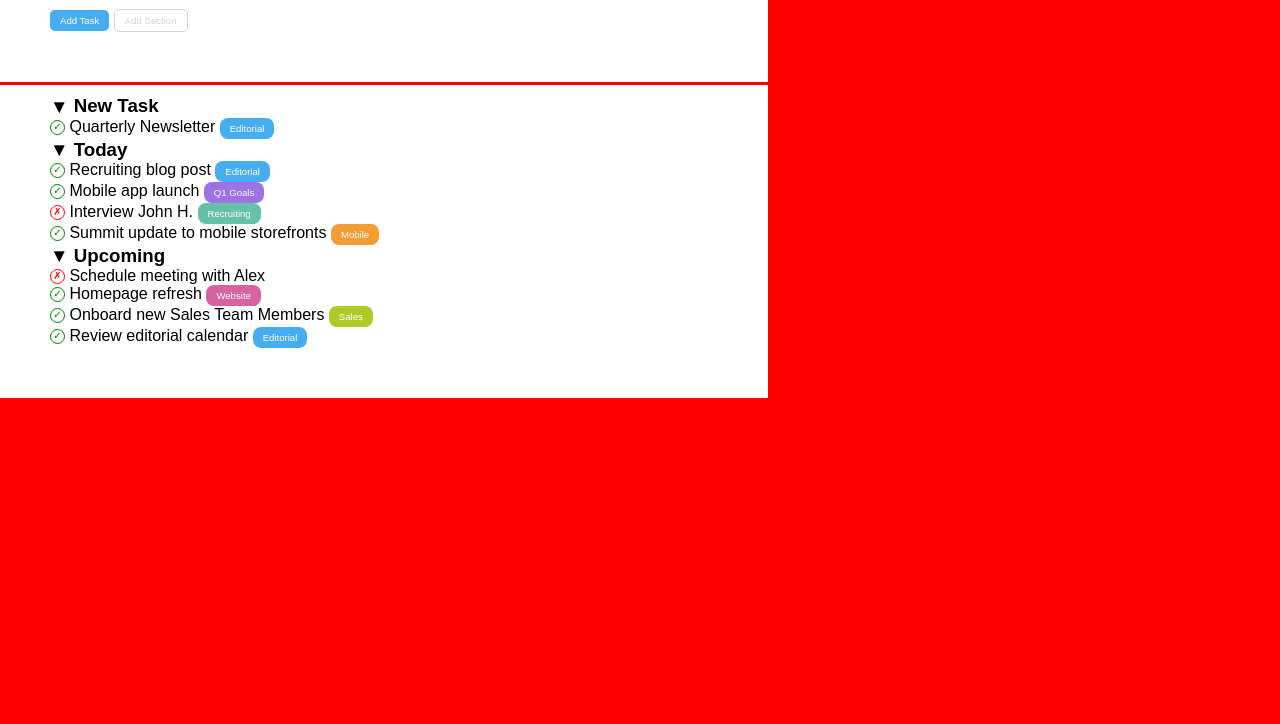
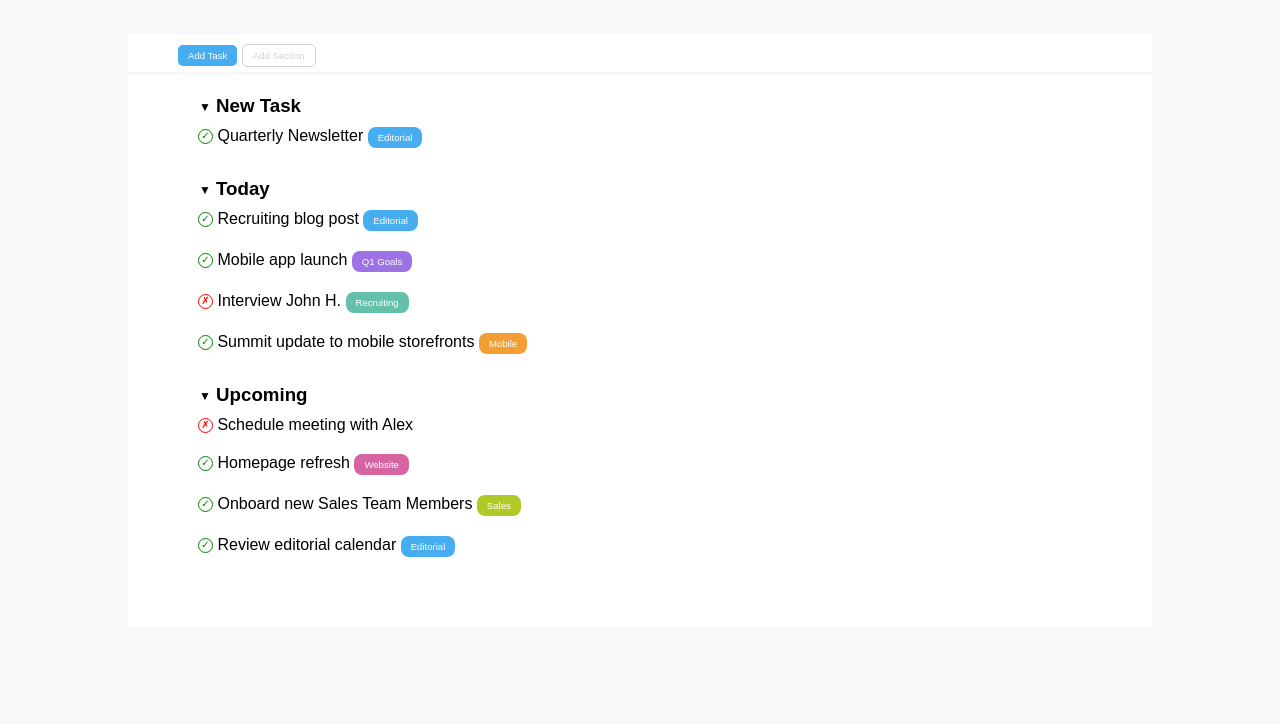
Before and after one commit to marcomazzotti/html-css-toboolist, a plain HTML site: page index.html in a window 1280 px wide. Shown: the part 76-800 px from the top of the page. Drawn offline with Linux system fonts and the light colour scheme.

Commit message:
Correzioni

```diff
--- a/css/style.css
+++ b/css/style.css
@@ -4,15 +4,34 @@
   box-sizing: border-box;
 }
 
+/* common */
 body{
   font-family: Arial, Helvetica, sans-serif;
-  background-color: red;
+  background-color: #f6f8f9;
 }
 
+.btn{
+  border-radius: 5px;
+  padding: 5px 10px 5px 10px;
+  border: none;
+  font-size: 0.6rem;
+  color: white;
+}
+
+.check{
+  display: inline-block;
+  width: 15px;
+  height: 15px;
+  border-radius: 50%;
+  text-align:center;
+  font-size: 10px;
+  vertical-align: middle;
+}
+
+/* header */
 .header{
   background-color: white;
   padding: 10px 15px;
-  border-bottom: 5px solid black;
 }
 
 .titolo{
@@ -23,28 +42,26 @@ body{
 #logo{
   vertical-align: middle;
 }
+/* /header */
 
-/* .background{
-  background-color: red;
-} */
+/* main */
+.contenitore-bottoni{
+  background-color: white;
+  width: 80%;
+  padding: 10px 0 5px 50px;
+  margin: 40px auto 0 auto;
+}
 
-.contenitore, .contenitore-bottoni{
+.contenitore{
   background-color: white;
   height: 100%;
-  width: 60%;
+  width: 80%;
   padding: 10px 0 50px 50px;
+  margin: 0 auto;
 }
 
 .contenitore{
   margin-top: 3px;
-}
-
-.btn{
-  border-radius: 5px;
-  padding: 5px 10px 5px 10px;
-  border: none;
-  font-size: 0.6rem;
-  color: white;
 }
 
 .btn-add-task{
@@ -63,14 +80,8 @@ ul{
   list-style-type: none;
 }
 
-.check{
-  display: inline-block;
-  width: 15px;
-  height: 15px;
-  border-radius: 50%;
-  text-align: center;
-  font-size: 10px;
-  vertical-align: middle;
+li{
+  padding: 10px;
 }
 
 .check-verde{
@@ -85,11 +96,13 @@ ul{
 
 h3{
   display: inline-block;
+  padding-left: 11px;
 }
 
 .freccia{
   display: inline-block;
   vertical-align: middle;
+  font-size: 12px;
 }
 
 .bottone-azzurro{
@@ -121,3 +134,4 @@ h3{
   background-color: #b0c926;
   border-radius: 8px;
 }
+/* /main */
--- a/index.html
+++ b/index.html
@@ -27,24 +27,27 @@
         </div>
         <div class="contenitore">
           <ul>
-            <li><h3> <span class="freccia">&#9660</span> New Task</h3></li>
+            <li><h3> <span class="freccia">&#9660;</span> New Task</h3>
               <ul>
                 <li> <span class="check check-verde">&check;</span>  Quarterly Newsletter <input class="btn bottone-azzurro" type="button" value="Editorial"></li>
               </ul>
-              <li><h3> <span>&#9660</span> Today</h3></li>
+            </li>
+              <li><h3> <span class="freccia">&#9660;</span> Today</h3>
               <ul>
                 <li><span class="check check-verde">&check;</span>  Recruiting blog post <input class="btn bottone-azzurro" type="button" value="Editorial"></li>
                 <li><span class="check check-verde">&check;</span>  Mobile app launch <input class="btn bottone-viola" type="button" value="Q1 Goals"></li>
                 <li><span class="check check-rosso">&cross;</span>  Interview John H. <input class="btn bottone-verde-acqua" type="button" value="Recruiting"></li>
                 <li><span class="check check-verde">&check;</span>  Summit update to mobile storefronts <input class="btn bottone-arancione" type="button" value="Mobile"></li>
               </ul>
-              <li><h3> <span>&#9660</span> Upcoming</h3></li>
+            </li>
+              <li><h3> <span class="freccia">&#9660;</span> Upcoming</h3>
               <ul>
                 <li><span class="check check-rosso">&cross;</span>  Schedule meeting with Alex</li>
                 <li><span class="check check-verde">&check;</span>  Homepage refresh <input class="btn bottone-rosa" type="button" value="Website"></li>
                 <li><span class="check check-verde">&check;</span>  Onboard new Sales Team Members <input class="btn bottone-verde" type="button" value="Sales"></li>
                 <li><span class="check check-verde">&check;</span>  Review editorial calendar <input class="btn bottone-azzurro" type="button" value="Editorial"></li>
             </ul>
+          </li>
           </ul>
         </div>
     </div>
```
